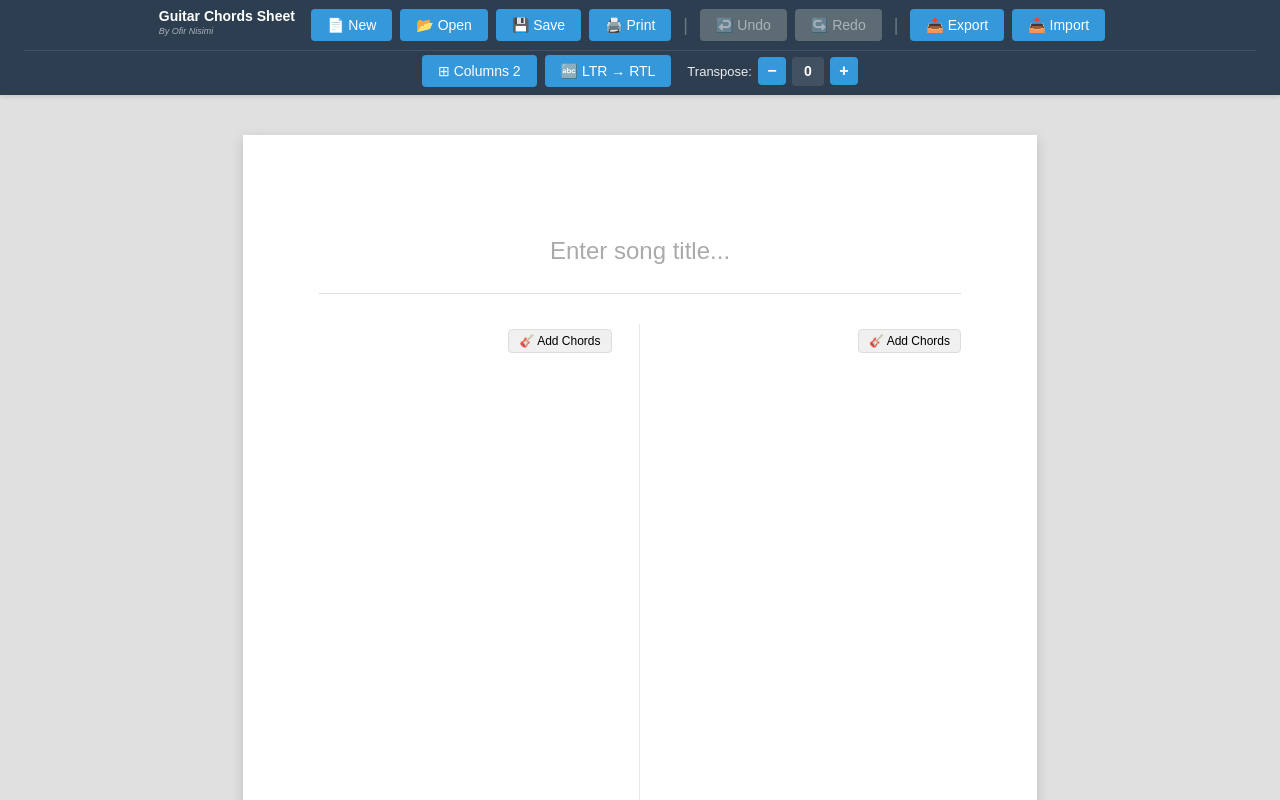
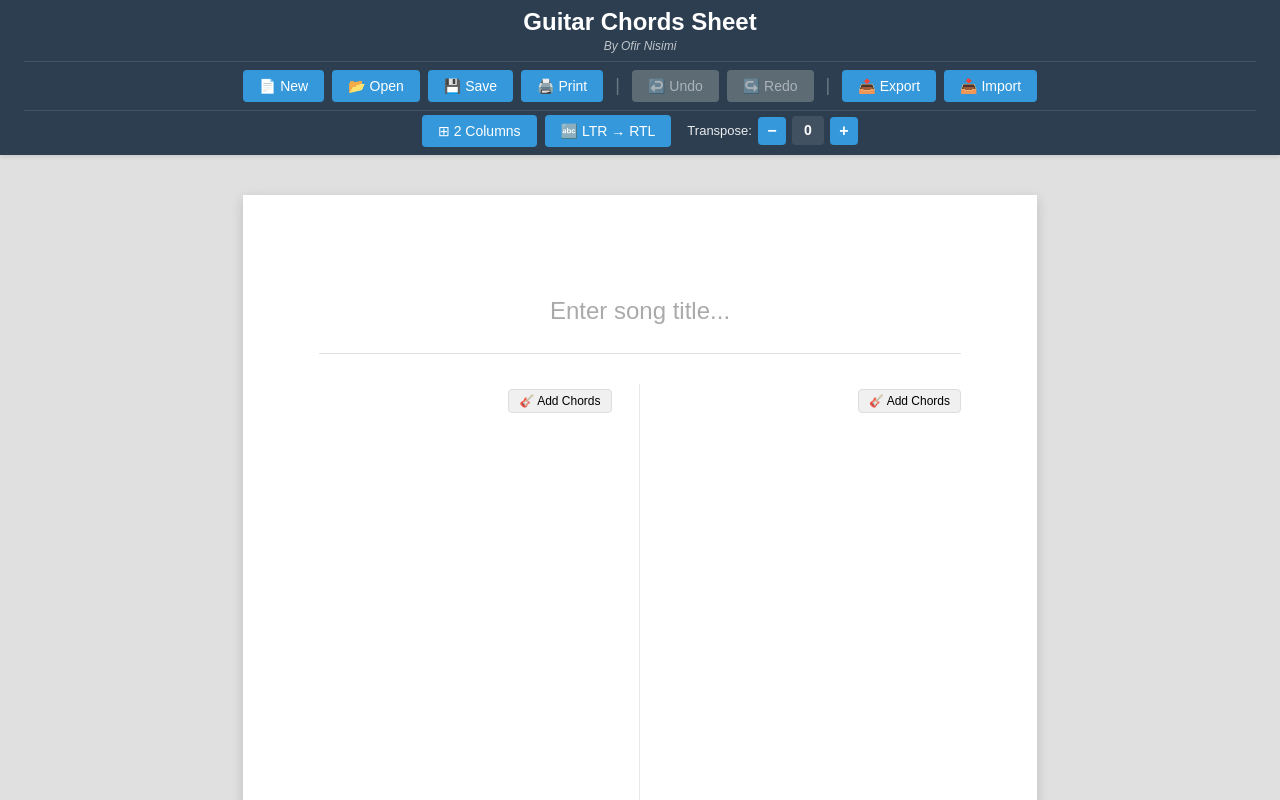
Before and after one commit to ofir5nisimi/chordsheet_studio, a React (Vite) app: page / in a window 1280 px wide. Shown: the top 800 px of the page. Built offline with nearby package versions, Linux system fonts and the light colour scheme.

Commit message:
Fix button text flipping in RTL mode by forcing LTR direction on buttons

```diff
--- a/src/App.css
+++ b/src/App.css
@@ -37,6 +37,12 @@
   position: relative;
 }
 
+.toolbar-row-branding {
+  justify-content: center;
+  padding-bottom: 6px;
+  border-bottom: 1px solid rgba(255, 255, 255, 0.1);
+}
+
 .toolbar-row-main {
   justify-content: center;
 }
@@ -52,20 +58,17 @@
   flex-direction: row-reverse;
 }
 
-/* App Branding - Positioned absolutely to not affect centering */
+/* App Branding */
 .app-branding {
-  position: absolute;
-  left: 0;
-  top: 50%;
-  transform: translateY(-50%);
   display: flex;
   flex-direction: column;
-  align-items: flex-start;
+  align-items: center;
+  text-align: center;
 }
 
 .app-title {
-  font-size: 18px;
-  font-weight: 600;
+  font-size: 24px;
+  font-weight: 700;
   margin: 0;
   font-family: 'Arial', sans-serif;
   white-space: nowrap;
@@ -73,8 +76,8 @@
 }
 
 .app-author {
-  font-size: 11px;
-  color: rgba(255, 255, 255, 0.6);
+  font-size: 12px;
+  color: rgba(255, 255, 255, 0.7);
   font-style: italic;
   white-space: nowrap;
 }
@@ -134,6 +137,8 @@
   font-weight: 500;
   cursor: pointer;
   transition: background-color 0.2s ease, transform 0.1s ease;
+  direction: ltr; /* Force LTR for button content - prevents text/emoji flipping in RTL mode */
+  unicode-bidi: isolate;
 }
 
 .toolbar-button:hover {
@@ -392,41 +397,24 @@
   border-color: rgba(255, 255, 255, 0.5);
 }
 
-/* Responsive: Shrink branding on smaller screens */
-@media (max-width: 1400px) {
-  .app-branding {
-    position: static;
-    transform: none;
-    margin-bottom: 4px;
-  }
-
-  .status-section {
-    position: static;
-    transform: none;
-    margin-bottom: 4px;
-  }
-
-  .toolbar-row-main {
-    flex-wrap: wrap;
-    justify-content: center;
-  }
-
+/* Responsive: Shrink elements on smaller screens */
+@media (max-width: 1200px) {
   .app-title {
-    font-size: 14px;
+    font-size: 20px;
   }
 
   .app-author {
-    font-size: 9px;
+    font-size: 11px;
   }
 }
 
-@media (max-width: 1000px) {
+@media (max-width: 900px) {
   .app-title {
-    font-size: 12px;
+    font-size: 18px;
   }
 
   .app-author {
-    display: none;
+    font-size: 10px;
   }
 
   .toolbar-button {
--- a/src/App.tsx
+++ b/src/App.tsx
@@ -547,13 +547,16 @@ function App() {
     <div className={`app ${direction}`} dir={direction}>
       {/* Toolbar */}
       <header className="toolbar">
-        {/* Top Row */}
-        <div className="toolbar-row toolbar-row-main">
+        {/* Branding Row */}
+        <div className="toolbar-row toolbar-row-branding">
           <div className="app-branding">
             <h1 className="app-title">Guitar Chords Sheet</h1>
             <span className="app-author">By Ofir Nisimi</span>
           </div>
+        </div>
 
+        {/* Main Buttons Row */}
+        <div className="toolbar-row toolbar-row-main">
           {/* File Actions */}
           <div className="toolbar-section file-actions">
           <button
@@ -649,7 +652,7 @@ function App() {
             aria-label={`Switch to ${columnCount === 2 ? '3' : '2'} columns`}
             title="Toggle 3rd Column"
           >
-            {columnCount === 2 ? '⊞ Columns 2' : '⊟ Columns 3'}
+            {columnCount === 2 ? '⊞ 2 Columns' : '⊟ 3 Columns'}
           </button>
           <button
             className={`toolbar-button direction-toggle ${direction === 'rtl' ? 'active' : ''}`}
```
